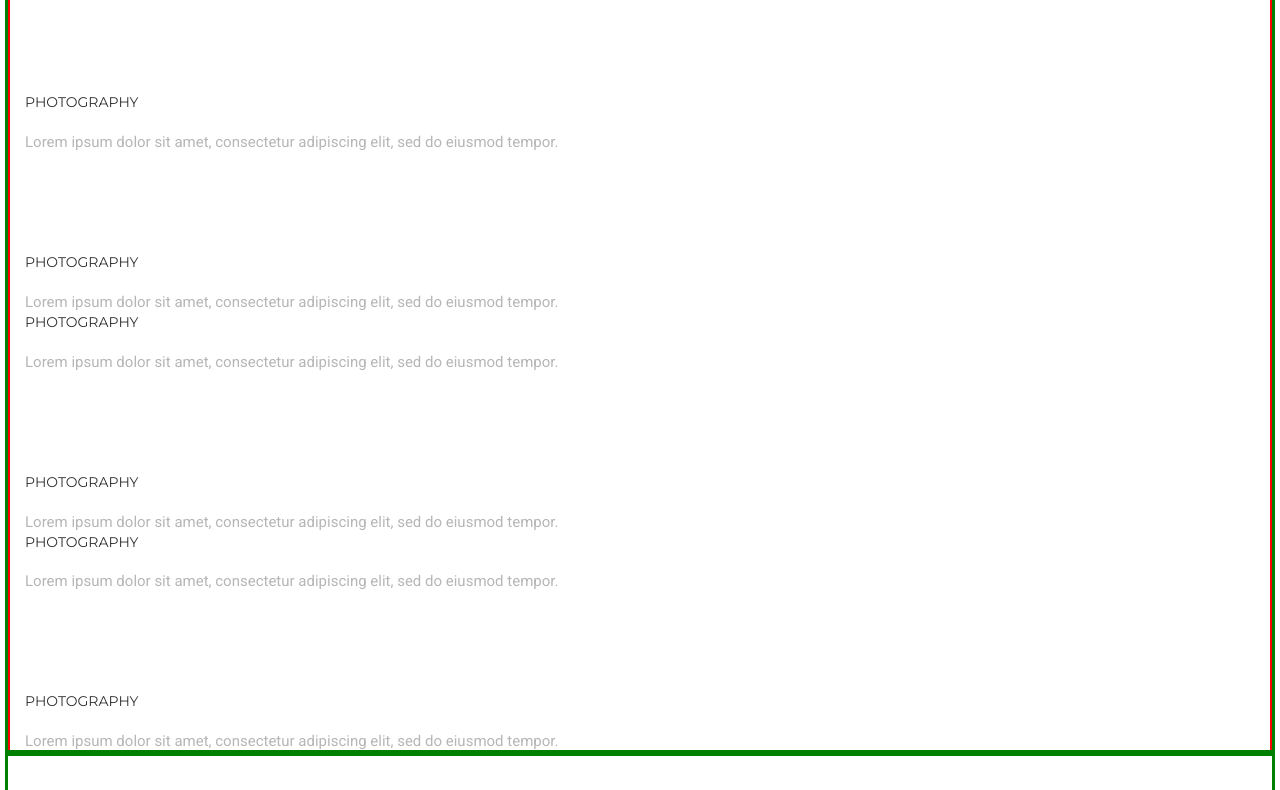
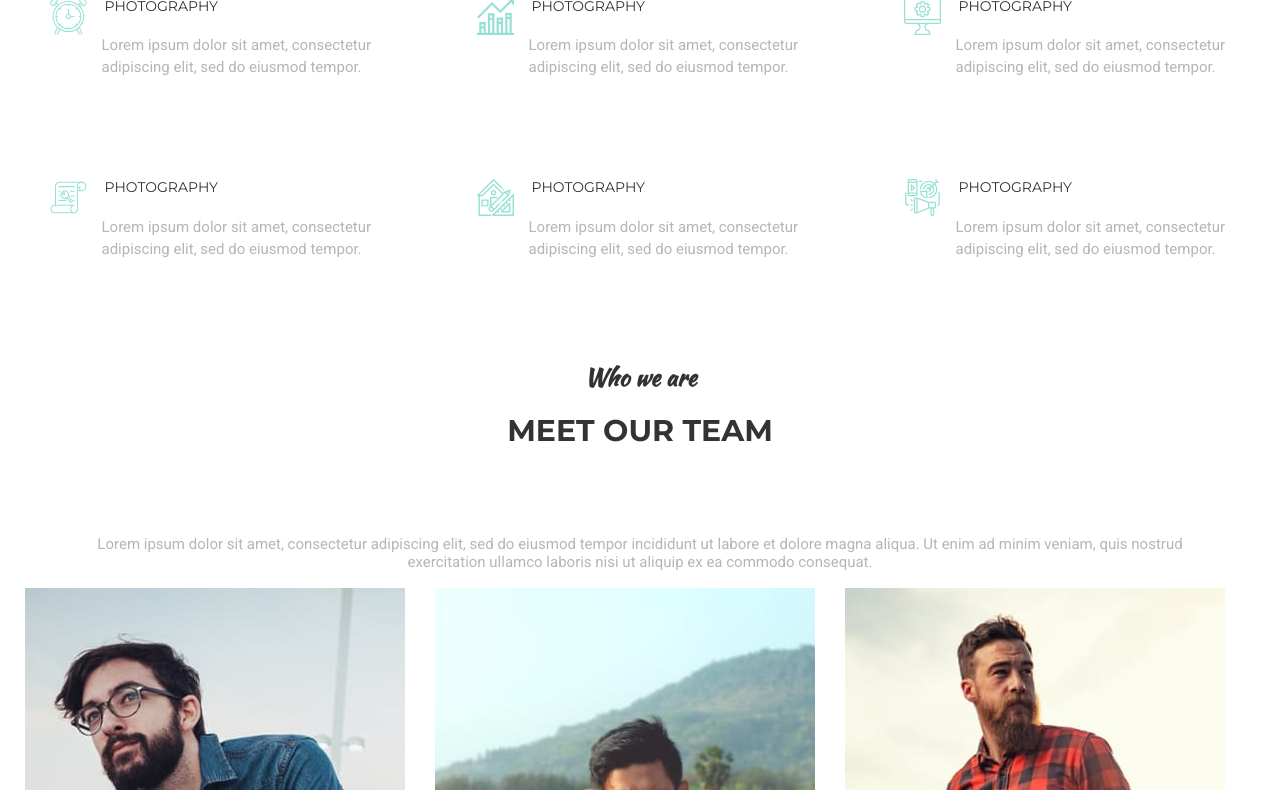
Before and after one commit to Maksym-Ryaboshapka/MoGo, a plain HTML site: page index.html in a window 1280 px wide. Shown: the part 316-1106 px from the top of the page. Drawn offline with Linux system fonts and the light colour scheme.

Commit message:
position

```diff
--- a/index.html
+++ b/index.html
@@ -23,6 +23,7 @@
 <body>
     <header class="header">
         <div class="container">
+            <div class="header-flex">
                 <a href="./index.html" class="logo">MoGo</a>
                 <nav class="header-navigation">
                     <ul class="header-list">
@@ -44,6 +45,7 @@
                     </ul>
                 </nav>
             </div>
+        </div>
     </header>
     <main>
         <section class="services">
@@ -52,33 +54,59 @@
                 <h1 class="services-title">Amazing Services</h1>
                 <ul class="services-list">
                     <li class="services-item">
+                        <div class="services-flex1">
+                            <img src="./images/alarm 1.svg" alt="icon" class="services-img">
                             <p class="services-paragraph">photography</p>
-                        <p class="services-description-top">Lorem ipsum dolor sit amet, consectetur adipiscing elit, sed do
+                        </div>
+                        <!-- .services-flex-2 -->
+                        <p class="services-description-top">Lorem ipsum dolor sit amet, consectetur adipiscing elit, sed
+                            do
                             eiusmod tempor.</p>
                     </li>
                     <li class="services-item">
+                        <div class="services-flex1">
+                            <img src="./images/Group.svg" alt="icon" class="services-img">
                             <p class="services-paragraph">photography</p>
-                        <p class="services-description-bottom">Lorem ipsum dolor sit amet, consectetur adipiscing elit, sed do
+                        </div>
+                        <p class="services-description-top">Lorem ipsum dolor sit amet, consectetur adipiscing elit,
+                            sed do
                             eiusmod tempor.</p>
                     </li>
                     <li class="services-item">
+                        <div class="services-flex1">
+                            <img src="./images/display 1.svg" alt="icon" class="services-img">
                             <p class="services-paragraph">photography</p>
-                        <p class="services-description-top">Lorem ipsum dolor sit amet, consectetur adipiscing elit, sed do
+                        </div>
+                        <p class="services-description-top">Lorem ipsum dolor sit amet, consectetur adipiscing elit, sed
+                            do
                             eiusmod tempor.</p>
                     </li>
                     <li class="services-item">
+                        <div class="services-flex1">
+                            <img src="./images/line icons.svg" alt="icon" class="services-img">
                             <p class="services-paragraph">photography</p>
-                        <p class="services-description-bottom">Lorem ipsum dolor sit amet, consectetur adipiscing elit, sed do
+                        </div>
+                        <p class="services-description-bottom">Lorem ipsum dolor sit amet, consectetur adipiscing elit,
+                            sed do
                             eiusmod tempor.</p>
                     </li>
                     <li class="services-item">
+                        <div class="services-flex1">
+                            <img src="./images/home 1.svg" alt="icon" class="services-img">
                             <p class="services-paragraph">photography</p>
-                        <p class="services-description-top">Lorem ipsum dolor sit amet, consectetur adipiscing elit, sed do
+                        </div>
+                        <p class="services-description-bottom">Lorem ipsum dolor sit amet, consectetur adipiscing elit,
+                            sed
+                            do
                             eiusmod tempor.</p>
                     </li>
                     <li class="services-item">
+                        <div class="services-flex1">
+                            <img src="./images/digital-marketing 1.svg" alt="icon" class="services-img">
                             <p class="services-paragraph">photography</p>
-                        <p class="services-description-bottom">Lorem ipsum dolor sit amet, consectetur adipiscing elit, sed do
+                        </div>
+                        <p class="services-description-bottom">Lorem ipsum dolor sit amet, consectetur adipiscing elit,
+                            sed do
                             eiusmod tempor.</p>
                     </li>
                 </ul>
@@ -88,11 +116,14 @@
             <div class="container">
                 <h3 class="team-subtitle">Who we are</h3>
                 <h2 class="team-title">Meet our team</h2>
-                <p class="team-paragraph">Lorem ipsum dolor sit amet, consectetur adipiscing elit, sed do eiusmod tempor
+                <div class="team-flex">
+                    <p class="team-paragraph">Lorem ipsum dolor sit amet, consectetur adipiscing elit, sed do eiusmod
+                        tempor
                         incididunt ut labore et dolore magna
                         aliqua. Ut enim ad minim veniam, quis nostrud exercitation ullamco laboris nisi ut aliquip ex ea
                         commodo
                         consequat.</p>
+                </div>
                 <ul class="team-list">
                     <li>
                         <img src="./images/first-man.jpg" alt="photo of a man" class="team-img">
@@ -110,11 +141,11 @@
                         <p class="team-description2">Developer</p>
                     </li>
                 </ul>
-                <hr class="team-hr">
             </div>
         </section>
         <footer class="footer">
             <div class="container">
+                <div class="footer-flex">
                     <p class="footer-description">&#169; 2016 MoGo free PSD template by
                         <a href="./index.html" class="footer-link">Laaqiq</a>
                     </p>
@@ -123,6 +154,7 @@
                         <button class="footer-btn" type="submit">Subscribe</button>
                     </form>
                 </div>
+            </div>
         </footer>
     </main>
 </body>
--- a/styles/reset.css
+++ b/styles/reset.css
@@ -27,6 +27,7 @@ button {
     padding: 0;
     border: none;
     margin: 0;
+    display: block;
 }
 
 input {
--- a/styles/style.css
+++ b/styles/style.css
@@ -2,15 +2,7 @@
     font-family: 'Montserrat';
 }
 
-header,
-section,
-footer {
-    outline: solid green;
-}
-
 .container {
-    outline: solid red;
-
     width: 1230px;
     padding-left: 15px;
     padding-right: 15px;
@@ -18,11 +10,26 @@ footer {
     margin-right: auto;
 }
 
+.header-flex {
+    display: flex;
+    align-items: center;
+}
+
+.header-navigation {
+    display: flex;
+    margin-left: auto;
+}
+
 .logo {
     color: #95E1D3;
     font-weight: 700;
     font-size: 30px;
     line-height: 1.23;
+}
+
+.header-list {
+    display: flex;
+    gap: 55px;
 }
 
 .header-link {
@@ -65,6 +72,27 @@ footer {
     margin-bottom: 109px;
 }
 
+.services-list {
+    display: flex;
+    flex-wrap: wrap;
+    justify-content: center;
+    gap: 100px;
+}
+
+.services-item {
+    width: 327px;
+}
+
+.services-flex1 {
+    display: flex;
+}
+
+.services-img {
+    width: 37px;
+    height: 37px;
+    margin-right: 18px;
+}
+
 .services-paragraph {
     text-transform: uppercase;
     color: #333333;
@@ -78,7 +106,7 @@ footer {
     font-size: 15px;
     line-height: 1.46;
     font-family: 'Roboto';
-    margin-bottom: 100px;
+    margin-left: 52px;
 }
 
 .services-description-bottom {
@@ -86,10 +114,12 @@ footer {
     font-size: 15px;
     line-height: 1.46;
     font-family: 'Roboto';
+    margin-left: 52px;
 }
 
 .team {
     padding-top: 100px;
+    padding-bottom: 80px;
 }
 
 .team-subtitle {
@@ -110,6 +140,10 @@ footer {
     margin-bottom: 85px;
 }
 
+.team-flex {
+    display: flex;
+    justify-content: center;
+}
 
 .team-paragraph {
     color: #B6B6B6;
@@ -121,6 +155,10 @@ footer {
     margin-bottom: 17px;
 }
 
+.team-list {
+    display: flex;
+    gap: 30px;
+}
 
 .team-img {
     width: 380px;
@@ -133,6 +171,7 @@ footer {
     line-height: 1.21;
     text-transform: uppercase;
     margin-bottom: 11px;
+    text-align: center;
 }
 
 .team-description2 {
@@ -142,15 +181,17 @@ footer {
     font-family: 'Roboto';
     font-style: italic;
     font-weight: 300;
-}
-
-.team-hr {
-    color: #B6B6B6;
+    text-align: center;
 }
 
 .footer {
     padding-top: 22px;
     padding-bottom: 20px;
+}
+
+.footer-flex {
+    display: flex;
+    align-items: center;
 }
 
 .footer-description {
@@ -163,6 +204,11 @@ footer {
     color: #F38181;
     font-size: 14px;
     line-height: 1.21;
+}
+
+.footer-form {
+    display: flex;
+    margin-left: auto;
 }
 
 .footer-input {
```
Also changed, not shown: images/Group.svg (added), images/alarm 1.svg (added), images/digital-marketing 1.svg (added), images/display 1.svg (added), images/home 1.svg (added), images/line icons.svg (added). Lines whose indentation alone changed are shown as unchanged.
